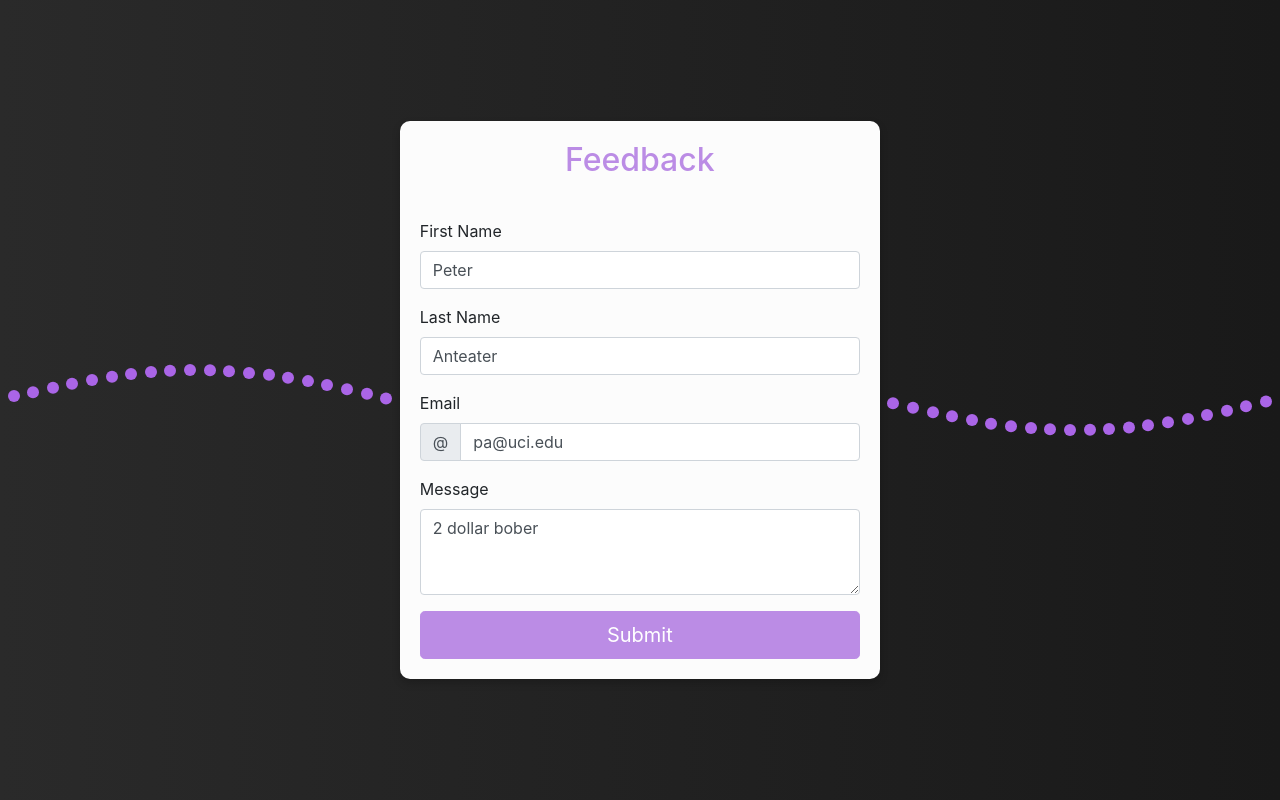
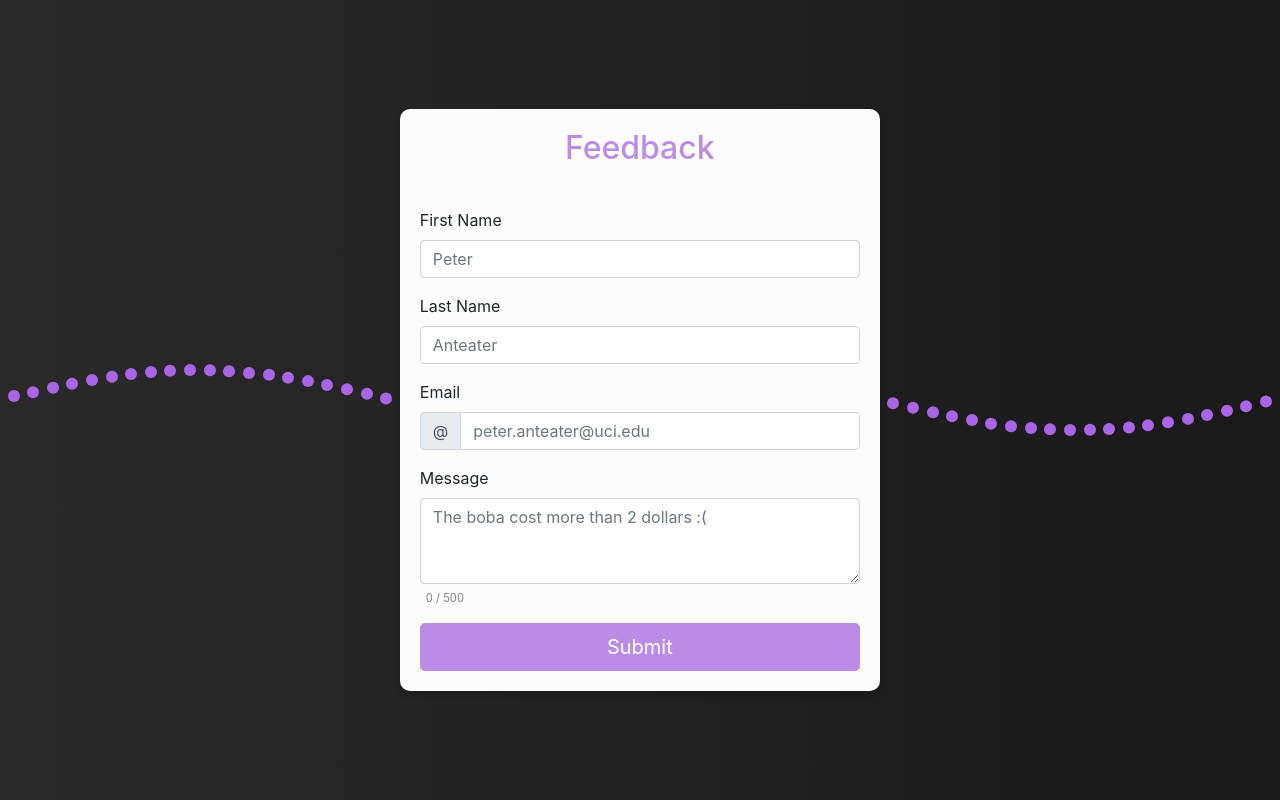
Before and after one commit to LasseNordahl/frontend_deliverable, a React (Create React App) app: page / in a window 1280 px wide. Built offline with nearby package versions, Linux system fonts and the light colour scheme.

Commit message:
Added a simple character limit

```diff
--- a/src/App.css
+++ b/src/App.css
@@ -107,3 +107,9 @@
   border-radius: 50%;
   transform: translateY(-30px);
 }
+
+.maxLengthCaption {
+  color: gray;
+  font-size: .7em;
+  margin: 6px;
+}
--- a/src/components/FeedbackForm.js
+++ b/src/components/FeedbackForm.js
@@ -8,11 +8,15 @@ import Button from 'react-bootstrap/Button';
 
 const FEEDBACK_URL = 'https://tranquil-lowlands-24043.herokuapp.com/feedback';
 
+const messageLimit = 500
+
 class FeedbackForm extends Component {
 	constructor(props) {
 		super(props)
 
-		this.state = {}
+		this.state = {
+			messageLength: 0
+		}
 
 		this.handleFormChange = this.handleFormChange.bind(this);
 		this.submitForm = this.submitForm.bind(this);
@@ -23,9 +27,16 @@ class FeedbackForm extends Component {
 		let formData = Object.assign({}, this.state.formData);
 		formData[e.target.name] = e.target.value;
 
-		this.setState({
-			formData: formData
-		});
+		if (e.target.name == 'message') {
+			this.setState({
+				formData: formData,
+				messageLength: e.target.value.length
+			});
+		} else {
+			this.setState({
+				formData: formData
+			});
+		}
 	}
 
 	submitForm(e) {
@@ -42,8 +53,6 @@ class FeedbackForm extends Component {
 	}
 
 	postFeedback(formData) {
-		let self = this
-
 		axios.post(FEEDBACK_URL, formData)
 		.then(function(response) {
 			console.log(response);
@@ -61,11 +70,10 @@ class FeedbackForm extends Component {
 					<Form.Group>
 						<Form.Label>First Name</Form.Label>
 						<Form.Control
-								// required
+								required
 								name='first'
 								type="text"
 								placeholder="Peter"
-								defaultValue="Peter"
 						/>
 					</Form.Group>
 					<Form.Group>
@@ -75,7 +83,6 @@ class FeedbackForm extends Component {
 								name='last'
 								type="text"
 								placeholder="Anteater"
-								defaultValue="Anteater"
 						/>
 					</Form.Group>
 					<Form.Group>
@@ -85,26 +92,28 @@ class FeedbackForm extends Component {
 								<InputGroup.Text id="inputGroupPrepend">@</InputGroup.Text>
 							</InputGroup.Prepend>
 							<Form.Control
-									// required
+									required
 									name='email'
 									type="email"
-									placeholder="peteranteater@uci.edu"
-									defaultValue="pa@uci.edu"
+									placeholder="peter.anteater@uci.edu"
 							/>
 						</InputGroup>
 					</Form.Group>
 					<Form.Group>
 						<Form.Label>Message</Form.Label>
 						<Form.Control
-							// required
+							required
 							name='message'
 							type="text"
 							as="textarea"
 							rows="3"
-							maxLength={500}
+							maxLength={messageLimit}
+							onChange={this.handleFormChange}
 							placeholder="The boba cost more than 2 dollars :("
-							defaultValue="2 dollar bober"
 						/>
+						<p className="maxLengthCaption">
+							{this.state.messageLength} / {messageLimit}
+						</p>
 					</Form.Group>
 					<Button
 						className="submitButton"
```
